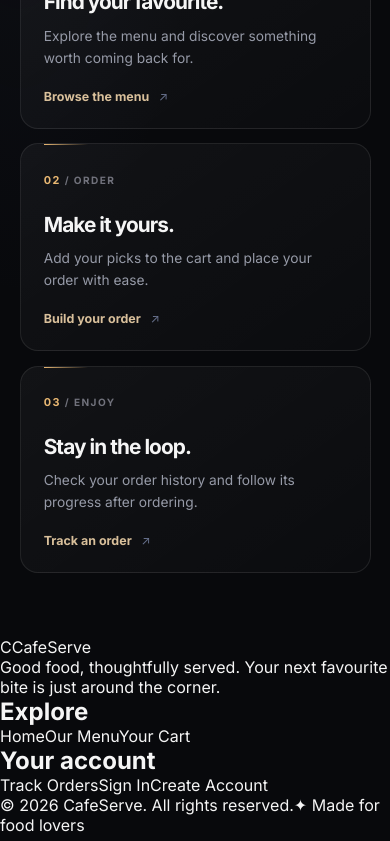
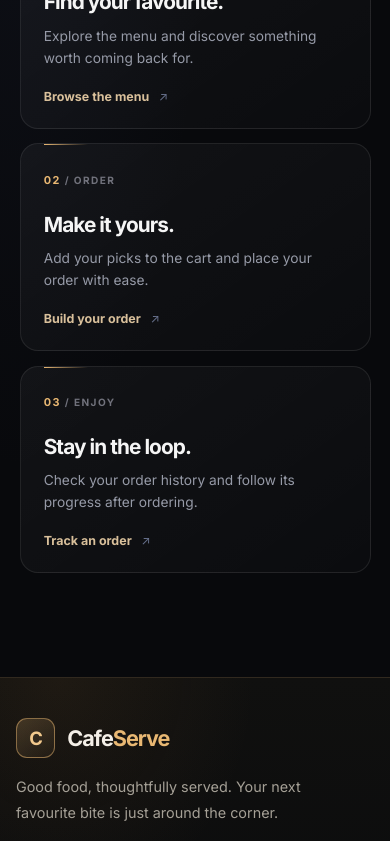
Before and after one commit to sajjadabdullah90/CafeServe, a React (Vite) app in the folder frontend/: page / in a window 390 px wide. Shown: the part 1156-1997 px from the top of the page. Built offline with nearby package versions, Linux system fonts and the light colour scheme; no server answers.

Commit message:
style: add responsive CafeServe footer

```diff
--- a/frontend/src/index.css
+++ b/frontend/src/index.css
@@ -2787,3 +2787,130 @@ button {
 @media (max-width: 560px) {
   .receipt-actions .receipt-print-button { width: 100%; max-width: none; }
 }
+
+
+/* Shared CafeServe footer, displayed on every route. */
+.site-footer {
+  position: relative;
+  margin-top: 4rem;
+  border-top: 1px solid rgba(233, 184, 115, .18);
+  background:
+    radial-gradient(ellipse at 15% 0%, rgba(177, 119, 55, .09), transparent 42%),
+    linear-gradient(180deg, #10100f 0%, #090a0c 100%);
+  color: #f4efe7;
+}
+.site-footer__inner {
+  width: min(1180px, calc(100% - 3rem));
+  margin: 0 auto;
+  padding: 3.2rem 0 1.25rem;
+}
+.site-footer__top {
+  display: flex;
+  justify-content: space-between;
+  gap: 3rem;
+  padding-bottom: 2.6rem;
+}
+.site-footer__brand {
+  max-width: 370px;
+}
+.site-footer__logo {
+  display: inline-flex;
+  align-items: center;
+  gap: .75rem;
+  font-size: 1.35rem;
+  font-weight: 800;
+  letter-spacing: -.045em;
+}
+.site-footer__logo > span:last-child > span {
+  color: #e9b873;
+}
+.site-footer__mark {
+  display: grid;
+  width: 2.45rem;
+  height: 2.45rem;
+  place-items: center;
+  border: 1px solid rgba(233, 184, 115, .5);
+  border-radius: 11px;
+  background: linear-gradient(145deg, rgba(233,184,115,.2), rgba(233,184,115,.04));
+  color: #f2c98d;
+  font-size: 1.15rem;
+  font-weight: 800;
+}
+.site-footer__brand p {
+  max-width: 340px;
+  margin-top: 1rem;
+  color: #a5a096;
+  font-size: .9rem;
+  line-height: 1.8;
+}
+.site-footer__nav {
+  display: flex;
+  gap: clamp(2rem, 6vw, 5.5rem);
+}
+.site-footer__nav > div {
+  display: flex;
+  min-width: 115px;
+  flex-direction: column;
+  align-items: flex-start;
+  gap: .8rem;
+}
+.site-footer__nav h2 {
+  margin-bottom: .25rem;
+  color: #f0d1a2;
+  font-size: .78rem;
+  font-weight: 750;
+  letter-spacing: .11em;
+  text-transform: uppercase;
+}
+.site-footer__nav a {
+  color: #a5a096;
+  font-size: .87rem;
+  transition: color .2s ease, transform .2s ease;
+}
+.site-footer__nav a:hover {
+  color: #f3c986;
+  transform: translateX(3px);
+}
+.site-footer__bottom {
+  display: flex;
+  align-items: center;
+  justify-content: space-between;
+  gap: 1rem;
+  padding-top: 1.15rem;
+  border-top: 1px solid rgba(255,255,255,.08);
+  color: #77756f;
+  font-size: .76rem;
+}
+.site-footer__made {
+  display: inline-flex;
+  align-items: center;
+  gap: .45rem;
+}
+.site-footer__made > span {
+  color: #e9b873;
+}
+@media (max-width: 640px) {
+  .site-footer { margin-top: 2.5rem; }
+  .site-footer__inner {
+    width: calc(100% - 2rem);
+    padding-top: 2.5rem;
+  }
+  .site-footer__top {
+    flex-direction: column;
+    gap: 2rem;
+    padding-bottom: 2rem;
+  }
+  .site-footer__nav {
+    justify-content: space-between;
+    gap: 1.25rem;
+  }
+  .site-footer__nav > div { min-width: 0; }
+  .site-footer__bottom {
+    align-items: flex-start;
+    flex-direction: column;
+    gap: .65rem;
+  }
+}
+@media print {
+  .site-footer { display: none !important; }
+}
```
